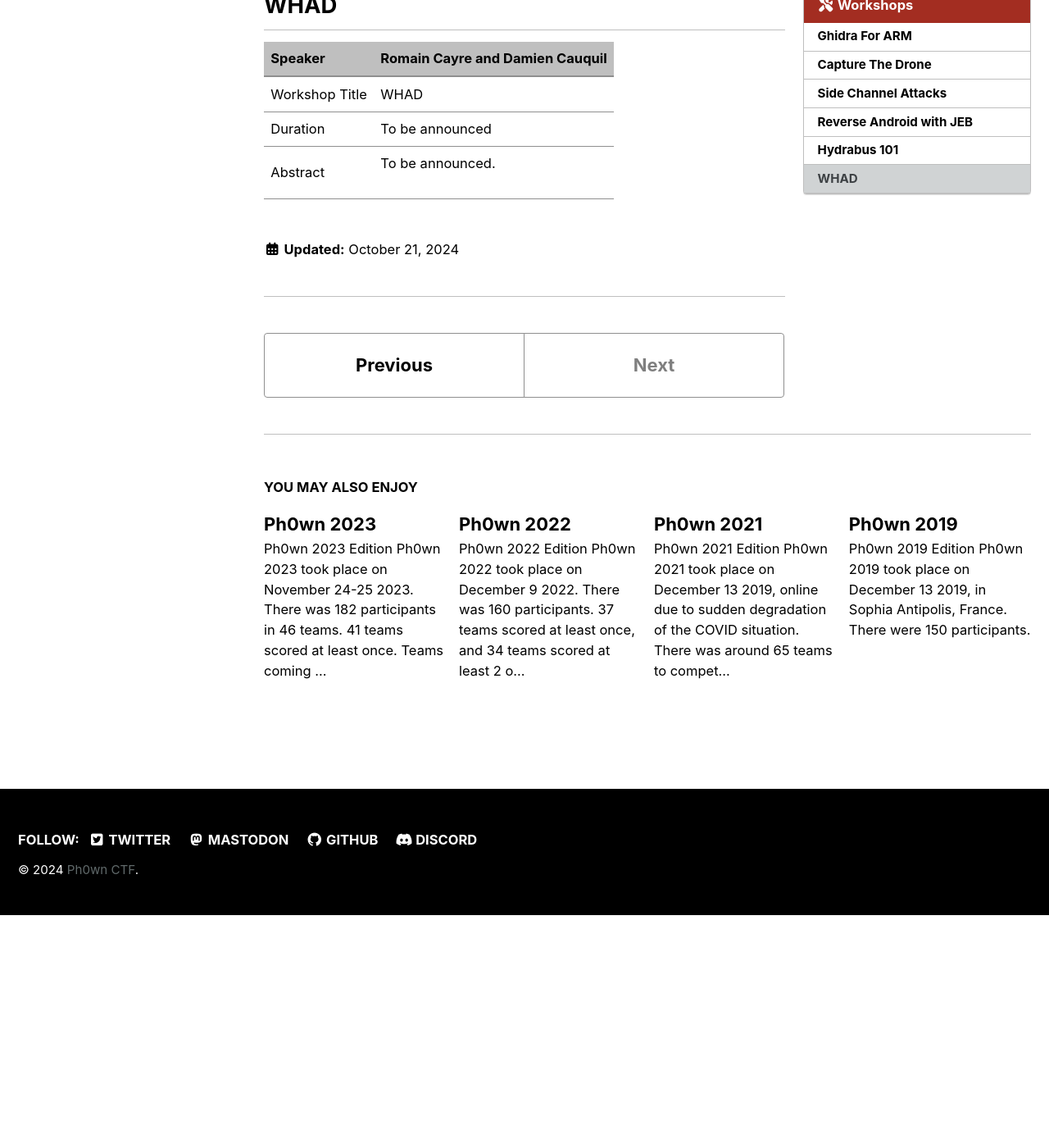
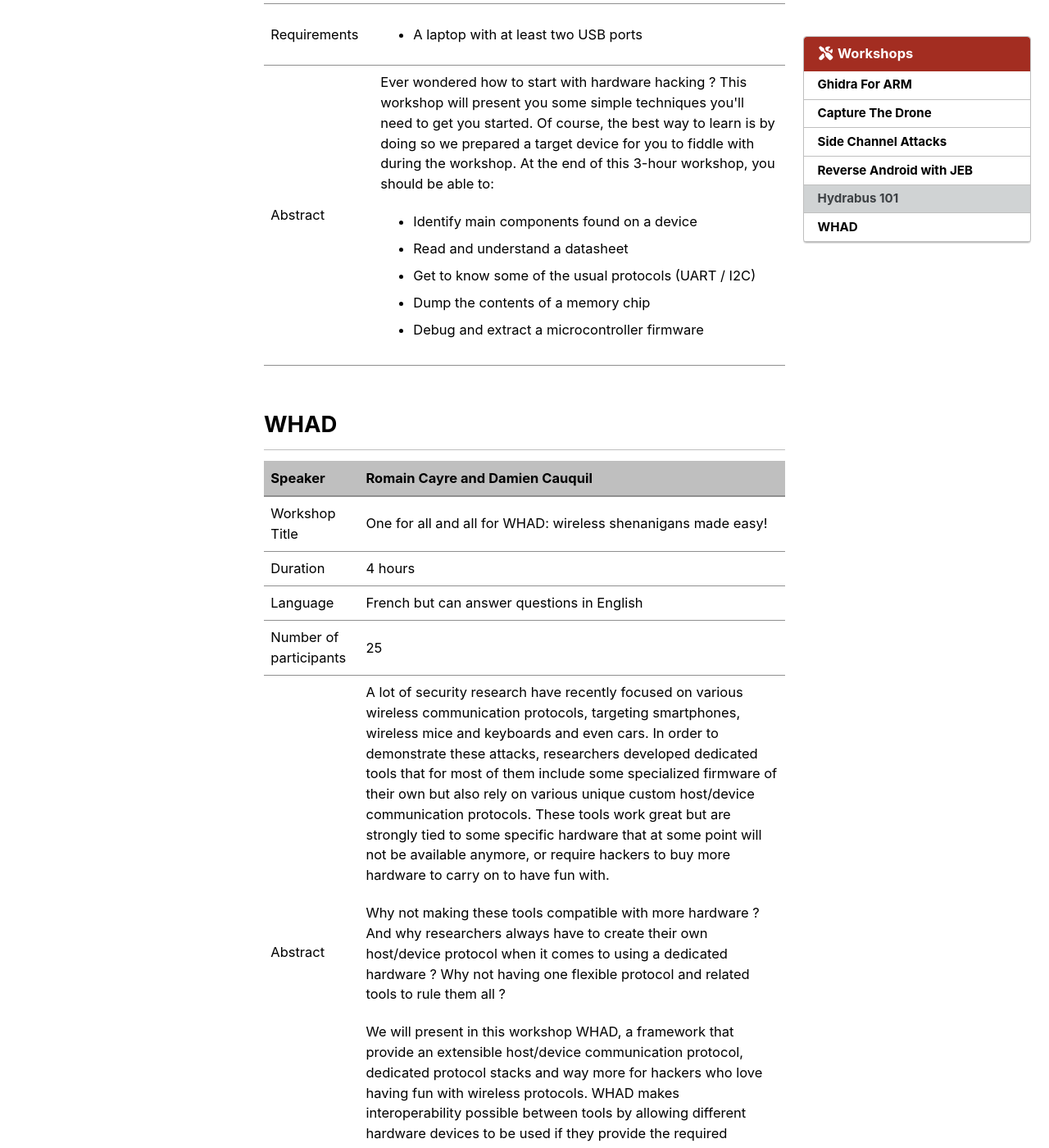
Before and after one commit to ph0wn/ph0wn.github.io, a Jekyll site: the page built from _posts/2024-10-21-workshops24.md, in a window 1280 px wide and 1400 px high, scrolled down 3816 px. Shown: the whole window at 82% size. Built offline with Jekyll 4.4.1, drawn with Linux system fonts in a browser that asks for light colours; cached includes are drawn as plain includes; before the commit the page ends 4932 px from its top, so only the background shows below that; some of the changed text lies outside the part shown.

Commit message:
added remaining workshops

```diff
--- a/_posts/2024-10-21-workshops24.md
+++ b/_posts/2024-10-21-workshops24.md
@@ -221,13 +221,38 @@ toc_sticky: true
         </tr>
         <tr>
             <td>Duration</td>
-            <td>To be announced</td>
+            <td>3 hours</td>
+        </tr>
+        <tr>
+            <td>Language</td>
+            <td>French but can answer questions in English</td>
+        </tr>
+        <tr>
+            <td>Number of participants</td>
+            <td>20</td>
+        </tr>
+        <tr>
+            <td>Requirements</td>
+            <td>
+                <ul>
+                    <li>A laptop with at least two USB ports</li>
+                </ul>
+            </td>
         </tr>
         <tr>
             <td>Abstract</td>
             <td>
                 <p>
-                To be announced.
+                Ever wondered how to start with hardware hacking ? This workshop will present you some simple techniques you'll need to get you started.
+                Of course, the best way to learn is by doing so we prepared a target device for you to fiddle with during the workshop.
+                At the end of this 3-hour workshop, you should be able to:
+                    <ul>
+                        <li>Identify main components found on a device</li>
+                        <li>Read and understand a datasheet</li>
+                        <li>Get to know some of the usual protocols (UART / I2C)</li>
+                        <li>Dump the contents of a memory chip</li>
+                        <li>Debug and extract a microcontroller firmware</li>
+                    </ul>
                 </p>
             </td>
         </tr>
@@ -246,17 +271,35 @@ toc_sticky: true
     <tbody>
         <tr>
             <td>Workshop Title</td>
-            <td>WHAD</td>
+            <td>One for all and all for WHAD: wireless shenanigans made easy!</td>
         </tr>
         <tr>
             <td>Duration</td>
-            <td>To be announced</td>
+            <td>4 hours</td>
+        </tr>
+        <tr>
+            <td>Language</td>
+            <td>French but can answer questions in English</td>
+        </tr>
+        <tr>
+            <td>Number of participants</td>
+            <td>25</td>
         </tr>
         <tr>
             <td>Abstract</td>
             <td>
                 <p>
-                To be announced.
+                A lot of security research have recently focused on various wireless communication protocols, targeting smartphones, wireless mice and keyboards and even cars.
+                In order to demonstrate these attacks, researchers developed dedicated tools that for most of them include some specialized firmware of their own but also rely on various unique custom host/device communication protocols.
+                These tools work great but are strongly tied to some specific hardware that at some point will not be available anymore, or require hackers to buy more hardware to carry on to have fun with.
+                </p>
+                <p>
+                Why not making these tools compatible with more hardware ? And why researchers always have to create their own host/device protocol when it comes to using a dedicated hardware ? Why not having one flexible protocol and related tools to rule them all ?
+                </p>
+                <p>
+                We will present in this workshop WHAD, a framework that provide an extensible host/device communication protocol, dedicated protocol stacks and
+                way more for hackers who love having fun with wireless protocols.
+                WHAD makes interoperability possible between tools by allowing different hardware devices to be used if they provide the required capabilities, giving the opportunity to create advanced tools without having to care about the hardware and its firmware in most of the cases!
                 </p>
             </td>
         </tr>
```
Also changed, not shown: other parts of _posts/2024-10-21-workshops24.md (+1 -1 lines).
